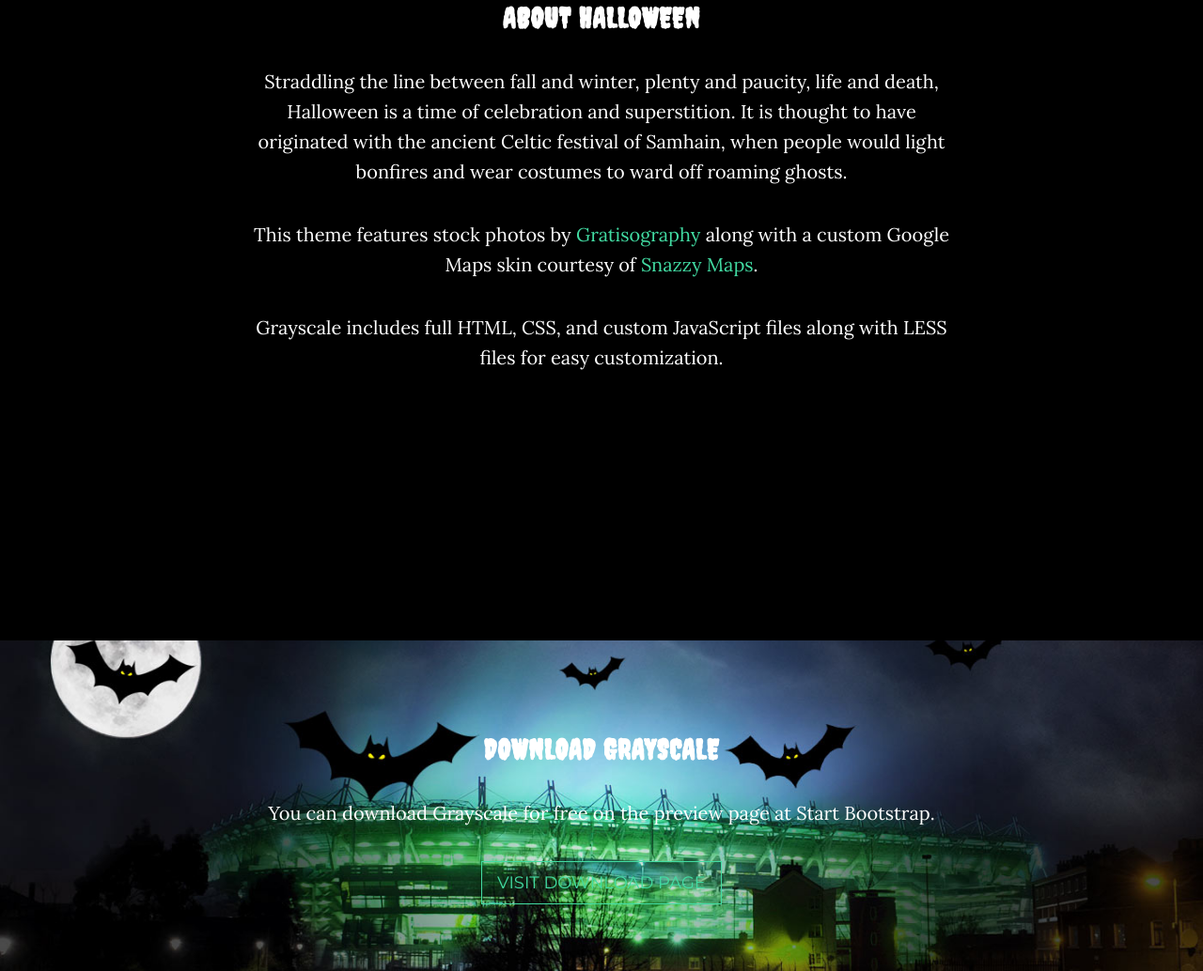
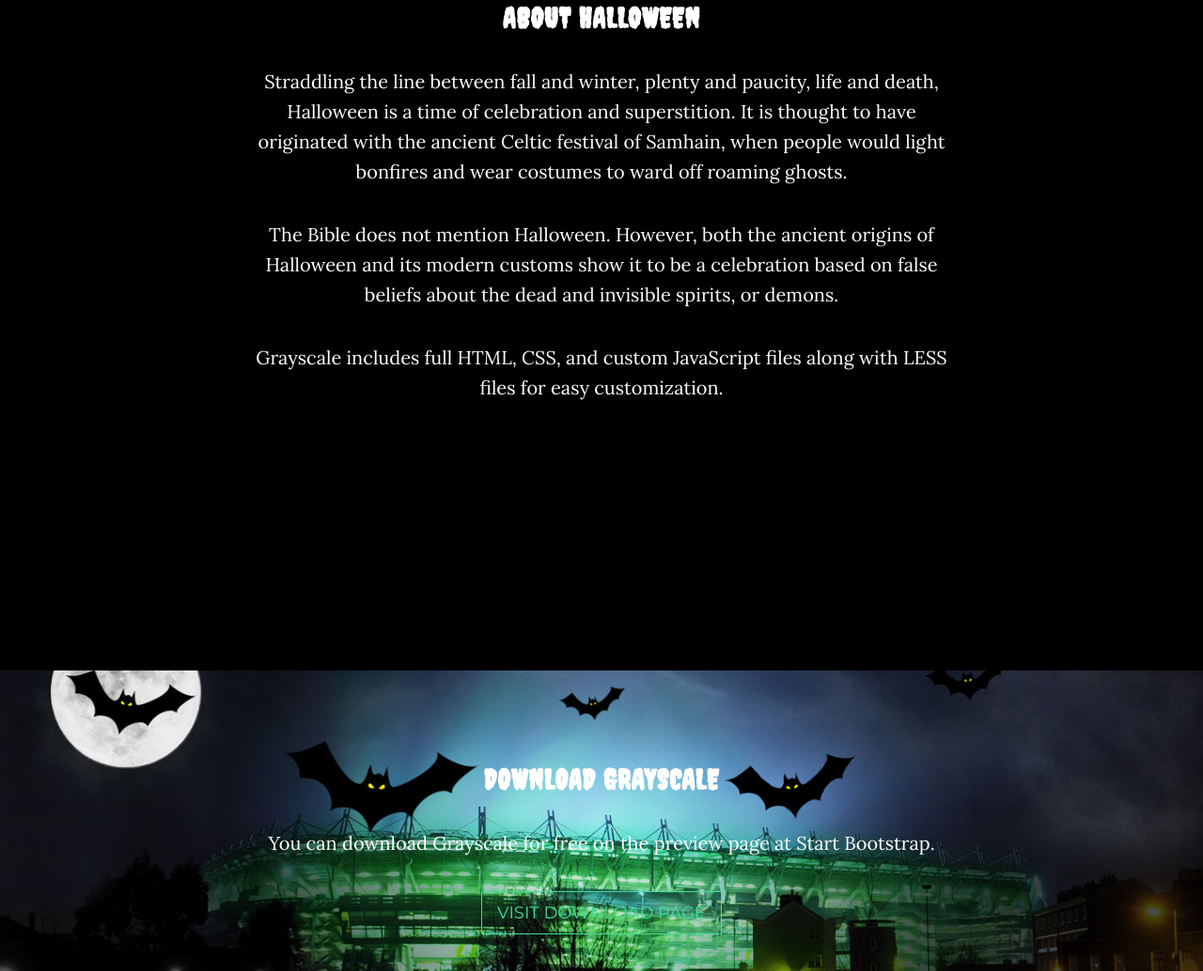
Before and after one commit to ManuelWilfred/halloween.github.io, a website: page index.html in a window 1280 px wide. Shown: the part 1047-2081 px from the top of the page at 94% size. Drawn offline with nearby package versions, Linux system fonts and the light colour scheme.

Commit message:
Update index.html

```diff
--- a/index.html
+++ b/index.html
@@ -92,7 +92,7 @@
             <div class="col-lg-8 col-lg-offset-2">
                 <h2>About Halloween</h2>
                 <p>Straddling the line between fall and winter, plenty and paucity, life and death, Halloween is a time of celebration and superstition. It is thought to have originated with the ancient Celtic festival of Samhain, when people would light bonfires and wear costumes to ward off roaming ghosts.</p>
-                <p>This theme features stock photos by <a href="http://gratisography.com/">Gratisography</a> along with a custom Google Maps skin courtesy of <a href="http://snazzymaps.com/">Snazzy Maps</a>.</p>
+                <p>The Bible does not mention Halloween. However, both the ancient origins of Halloween and its modern customs show it to be a celebration based on false beliefs about the dead and invisible spirits, or demons.</p>
                 <p>Grayscale includes full HTML, CSS, and custom JavaScript files along with LESS files for easy customization.</p>
             </div>
         </div>
```
